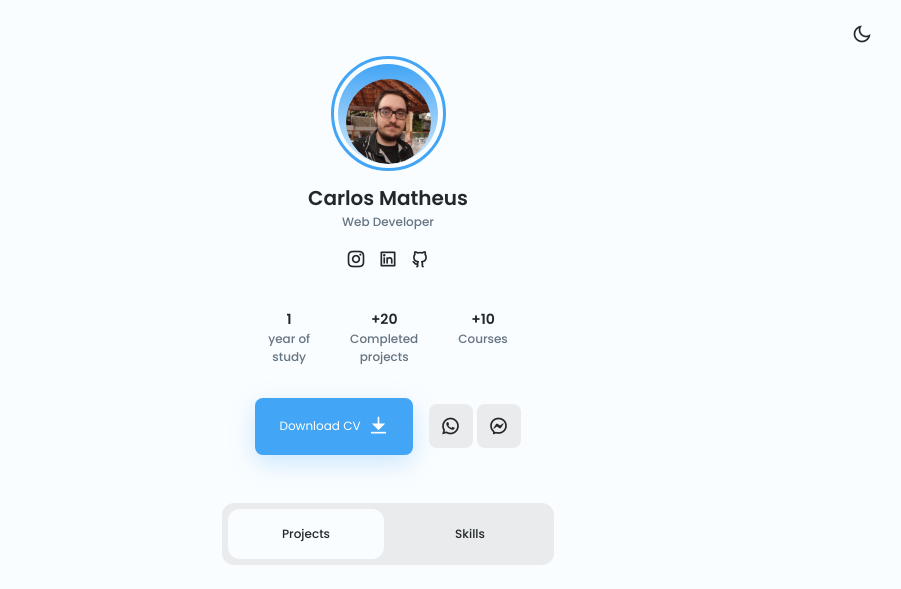
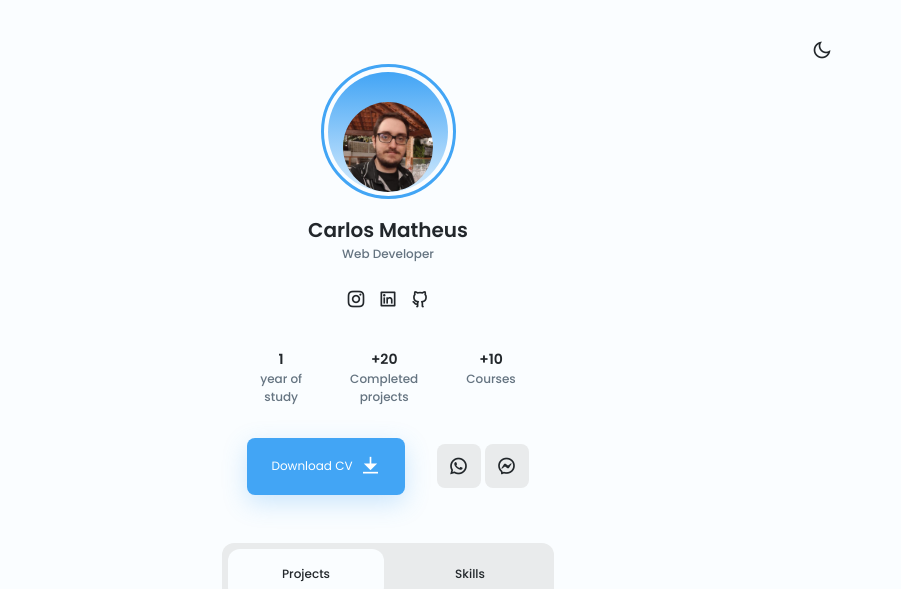
Before and after one commit to CarlosMatheusPS/portfolio-website, a plain HTML site: page index.html in a window 1280 px wide. Shown: the top 589 px of the page, without its empty margins (252-1153 px from the left). Drawn offline with nearby package versions, Linux system fonts and the light colour scheme.

Commit message:
Update styles.css

```diff
--- a/assets/css/styles.css
+++ b/assets/css/styles.css
@@ -3,6 +3,7 @@
 
 /* ========== VARIABLES ==========  */
 :root {
+    /*Colors*/
     --hue: 207;
     --sat: 90%;
     --lig: 61%;
@@ -123,7 +124,6 @@ body.dark-theme {
     max-width: 968px;
     margin-left: 1.5rem;
     margin-right: 1.5rem;
-    margin: auto;
 }
 
 .grid {
@@ -159,7 +159,6 @@ body.dark-theme {
 }
 
 .profile__perfil img {
-    width: 85px;
     border-radius: 50%;
 }
 
@@ -468,8 +467,71 @@ body.dark-theme {
     .skills__content {
         grid-template-columns: repeat(2, 332px);
     }
-    .skills__content{
+
+    .skills__content {
         justify-content: center;
         column-gap: 3rem;
     }
 }
+
+/* For large devices */
+@media screen and (min-width:992px) {
+    .container {
+        margin-left: auto;
+        margin-right: auto;
+    }
+
+    .change-theme {
+        top: 2.5rem;
+        right: 2.5rem;
+    }
+
+    .profile {
+        padding-top: 4rem;
+    }
+
+    .profile__border {
+        width: 135px;
+        height: 135px;
+        margin-bottom: 1rem;
+    }
+
+    .profile__perfil {
+        width: 120px;
+        height: 120px;
+    }
+
+    .profile__perfil img {
+        width: 90px;
+    }
+
+    .profile__profession {
+        margin-bottom: 1.5rem;
+    }
+
+    .profile__info {
+        column-gap: 3rem;
+    }
+
+    .profile__info-description {
+        font-size: var(--small-font-size);
+    }
+
+    .profile__buttons {
+        column-gap: 2rem;
+    }
+
+    .projects__content {
+        gap: 2rem 3rem;
+    }
+
+    .projects__modal {
+        padding: 1.5rem;
+    }
+
+    .skills__title {
+        font-size: var(--normal-font-size);
+        margin-bottom: 2.5rem;
+    }
+
+}
```
